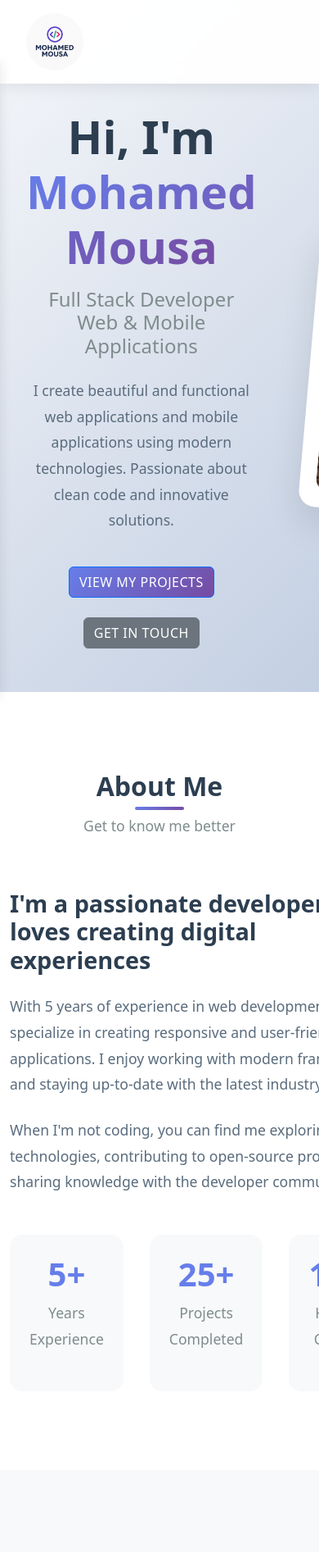
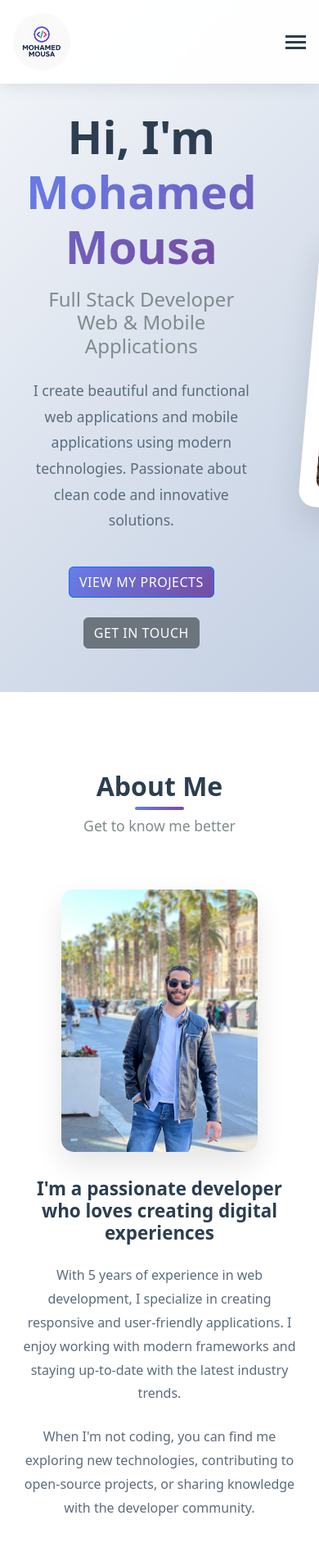
Before and after one commit to mohamedmousa77/PortfolioWebSite, an Angular app: page / in a window 390 px wide. Shown: the top 1893 px of the page at 82% size. Built offline with nearby package versions, Linux system fonts and the light colour scheme.

Commit message:
making it more responsive

```diff
--- a/src/app/components/about/about.component.css
+++ b/src/app/components/about/about.component.css
@@ -1,5 +1,5 @@
 .about {
-  padding: 6rem 0;
+  padding: 6rem 1rem;
   background: white;
 }
 
@@ -60,3 +60,44 @@
   border-radius: 15px;
   box-shadow: 0 15px 35px rgba(0, 0, 0, 0.1);
 }
+/* ========== 📱 Responsive ========== */
+@media (max-width: 992px) {
+  .about-content {
+    grid-template-columns: 1fr; /* stack vertically */
+    gap: 2rem;
+    display: flex;
+    flex-direction: column-reverse;
+
+  }
+
+  .stats {
+    grid-template-columns: 1fr;
+    gap: 1.5rem;
+  }
+
+  .stat-item h4 {
+    font-size: 2rem;
+  }
+}
+
+@media (max-width: 576px) {
+  .about-text h3 {
+    font-size: 1.4rem;
+    text-align: center;
+  }
+
+  .about-text p {
+    font-size: 1rem;
+    text-align: center;
+  }
+
+  .stat-item {
+    padding: 1rem;
+  }
+  .about-image img {
+    width: 80%;
+    max-width: 300px;
+    display: block;
+    margin: 0 auto;
+  }
+}
--- a/src/app/components/header/header.component.css
+++ b/src/app/components/header/header.component.css
@@ -96,3 +96,31 @@
 .hamburger.active span:nth-child(3) {
   transform: rotate(-45deg) translate(7px, -6px);
 }
+
+@media (max-width: 768px) {
+  .nav-menu {
+    position: absolute;
+    top: 100%;
+    right: 0;
+    width: 100%;
+    background: white;
+    flex-direction: column;
+    align-items: center;
+    gap: 1rem;
+    padding: 1rem 0;
+    display: none;
+    box-shadow: 0 10px 20px rgba(0, 0, 0, 0.1);
+  }
+
+  .nav-menu.active {
+    display: flex;
+  }
+
+  .hamburger {
+    display: flex;
+  }
+
+  .navbar {
+    padding: 1rem;
+  }
+}
--- a/src/app/components/header/header.component.html
+++ b/src/app/components/header/header.component.html
@@ -14,9 +14,9 @@
         </div>
 
         <div class="hamburger" (click)="toggleMenu()" [ngClass]="{'active': isMenuOpen}">
-            <span>Home</span>
-            <span>About</span>
-            <span>Projects</span>
+            <span></span>
+            <span></span>
+            <span></span>
         </div>
     </nav>
 </header>
--- a/src/styles.css
+++ b/src/styles.css
@@ -13,9 +13,14 @@ body {
 }
 
 .container {
+  /* max-width: 1200px;
+  margin: 0 auto;
+  padding: 0 20px; */
+  width: 100%;
   max-width: 1200px;
   margin: 0 auto;
-  padding: 0 20px;
+  padding: 0 1rem;
+  box-sizing: border-box;
 }
 
 /* Section Headers */
```
Also changed, not shown: src/app/components/intro/intro.component.css (line endings or trailing spaces).
